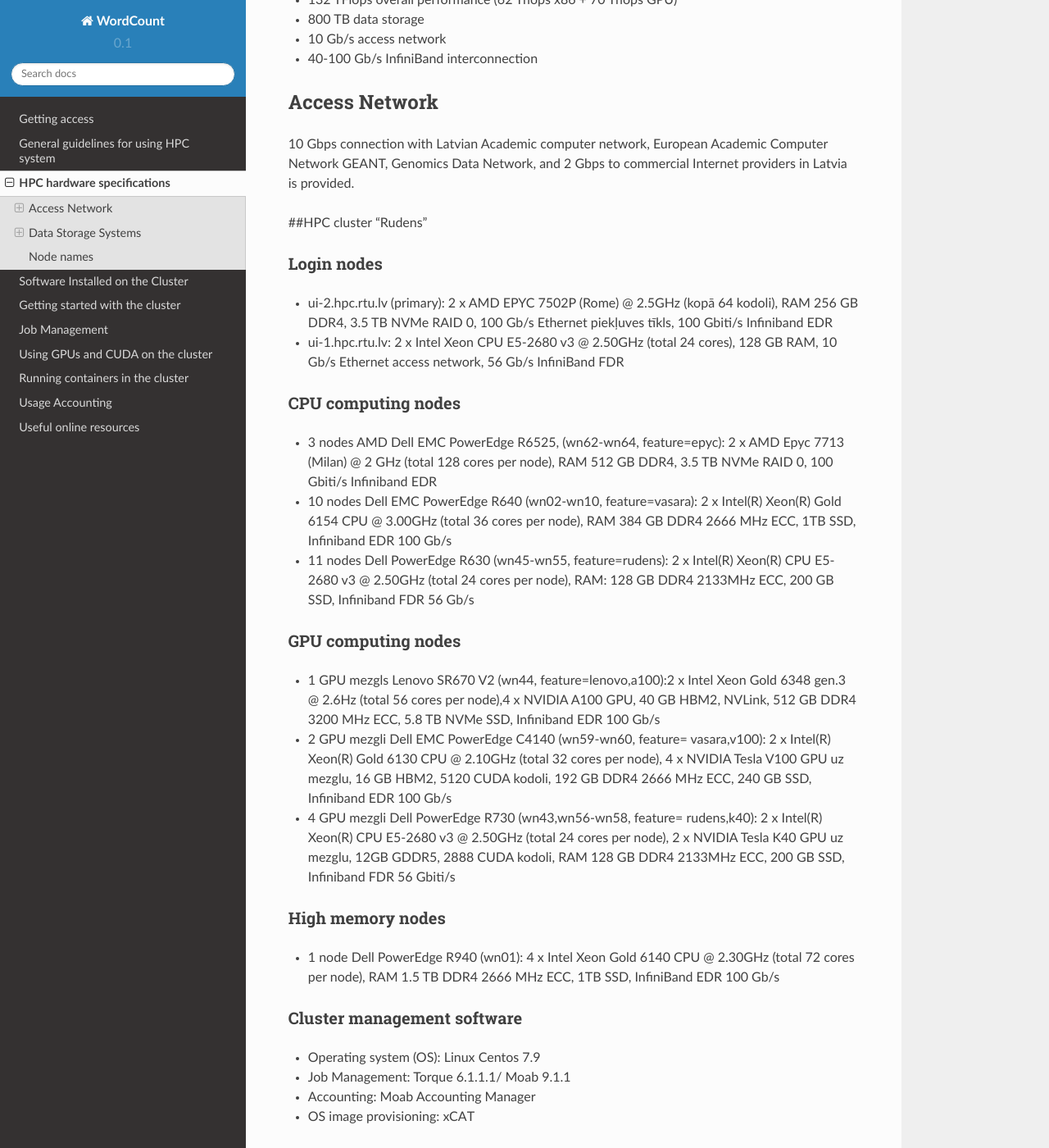
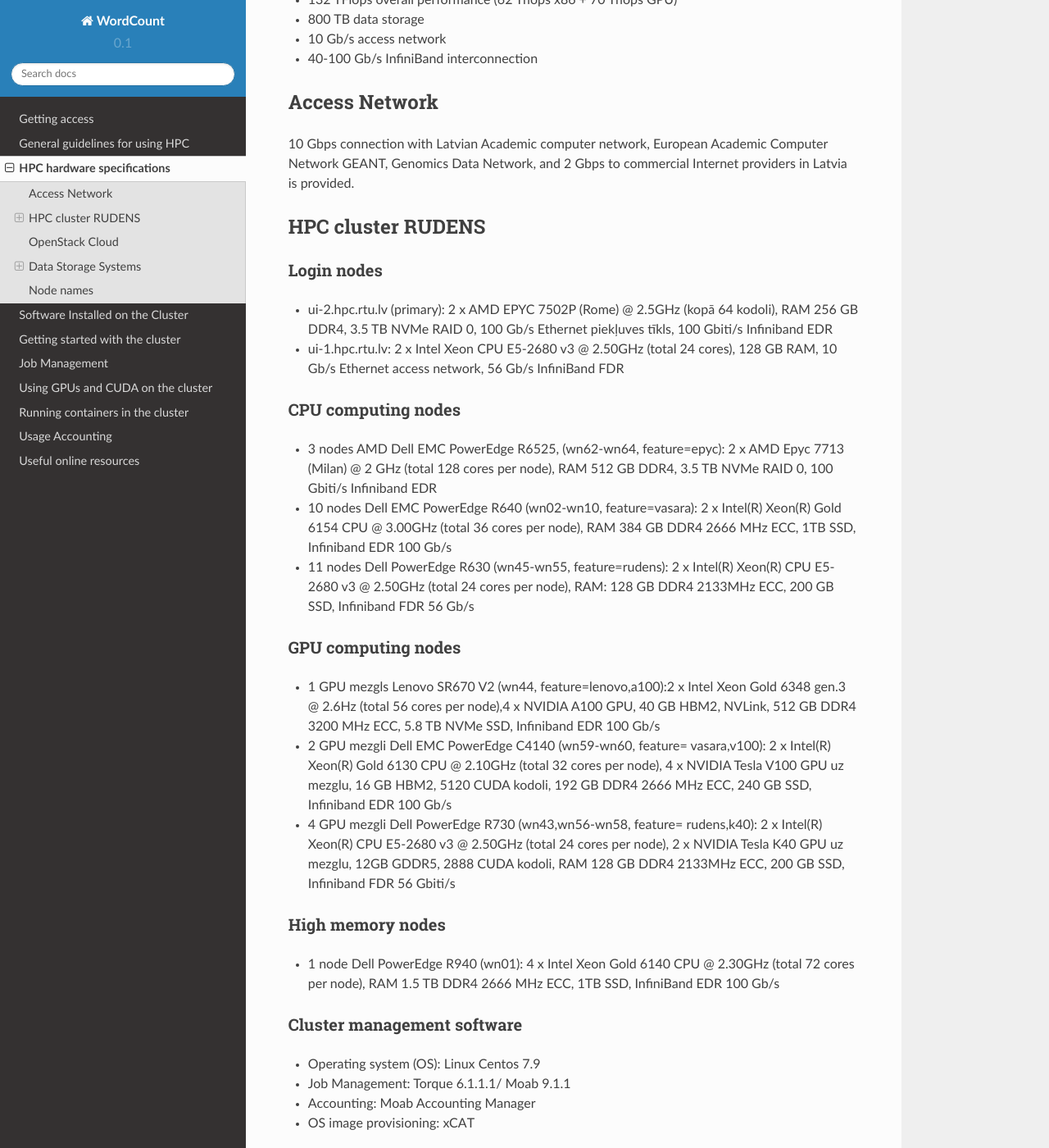
Before and after one commit to cikol/hpc-guide, a Sphinx documentation site: the page built from doc/03_hardware.md, in a window 1280 px wide and 1400 px high, scrolled down 1116 px. Shown: the whole window at 82% size. Built offline with Sphinx 7.4.7 and the Read the Docs theme 2.0.0, drawn with Linux system fonts in a browser that asks for light colours; pages that are not in the unit, such as notebooks, are missing from menus.

Commit message:
corrections

```diff
--- a/doc/02_general_gudelines.md
+++ b/doc/02_general_gudelines.md
@@ -1,4 +1,4 @@
-# General guidelines for using HPC system
+# General guidelines for using HPC
 ## Terms of Use
 Terms of use are available online here: [Terms of Use](https://hpc.rtu.lv/hpc/hpc-services/using-hpc/?lang=en)
 
--- a/doc/03_hardware.md
+++ b/doc/03_hardware.md
@@ -20,7 +20,7 @@ General System parameters:
 ## Access Network
 10 Gbps connection with Latvian Academic computer network, European Academic Computer Network GEANT, Genomics Data Network, and 2 Gbps to commercial Internet providers in Latvia is provided.
 
-##HPC cluster “Rudens”
+## HPC cluster RUDENS
 ### Login nodes
 - ui-2.hpc.rtu.lv (primary): 2 x AMD EPYC 7502P (Rome) @ 2.5GHz (kopā 64 kodoli), RAM 256 GB DDR4, 3.5 TB NVMe RAID 0, 100 Gb/s Ethernet piekļuves tīkls, 100 Gbiti/s Infiniband EDR
 - ui-1.hpc.rtu.lv: 2 x Intel Xeon CPU E5-2680 v3 @ 2.50GHz (total 24 cores), 128 GB RAM, 10 Gb/s Ethernet access network, 56 Gb/s InfiniBand FDR
@@ -39,6 +39,8 @@ General System parameters:
 - Job Management: Torque 6.1.1.1/ Moab 9.1.1
 - Accounting: Moab Accounting Manager
 - OS image provisioning: xCAT
+
+## OpenStack Cloud
 
 ## Data Storage Systems
 ### NFS network data storage (238 TB, /home)
```
Also changed, not shown: other parts of doc/02_general_gudelines.md (+1 -1 lines).
